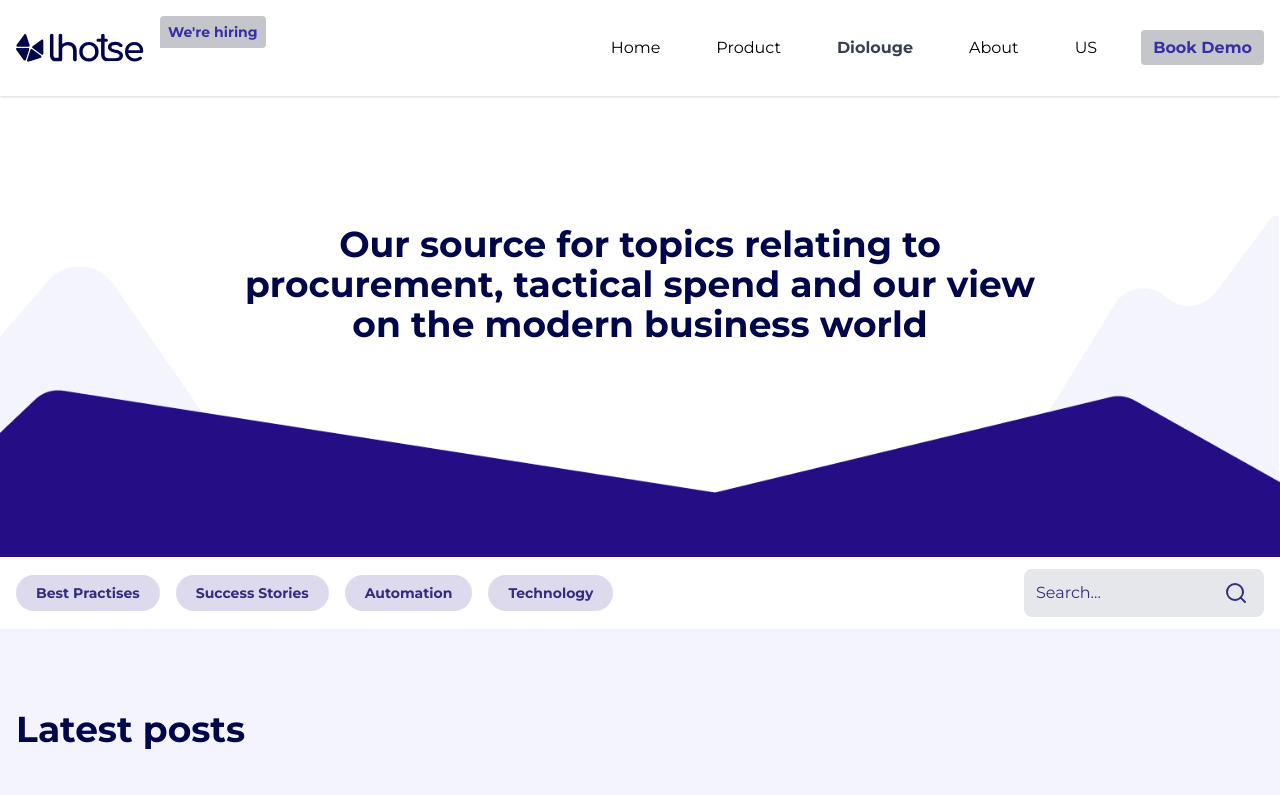
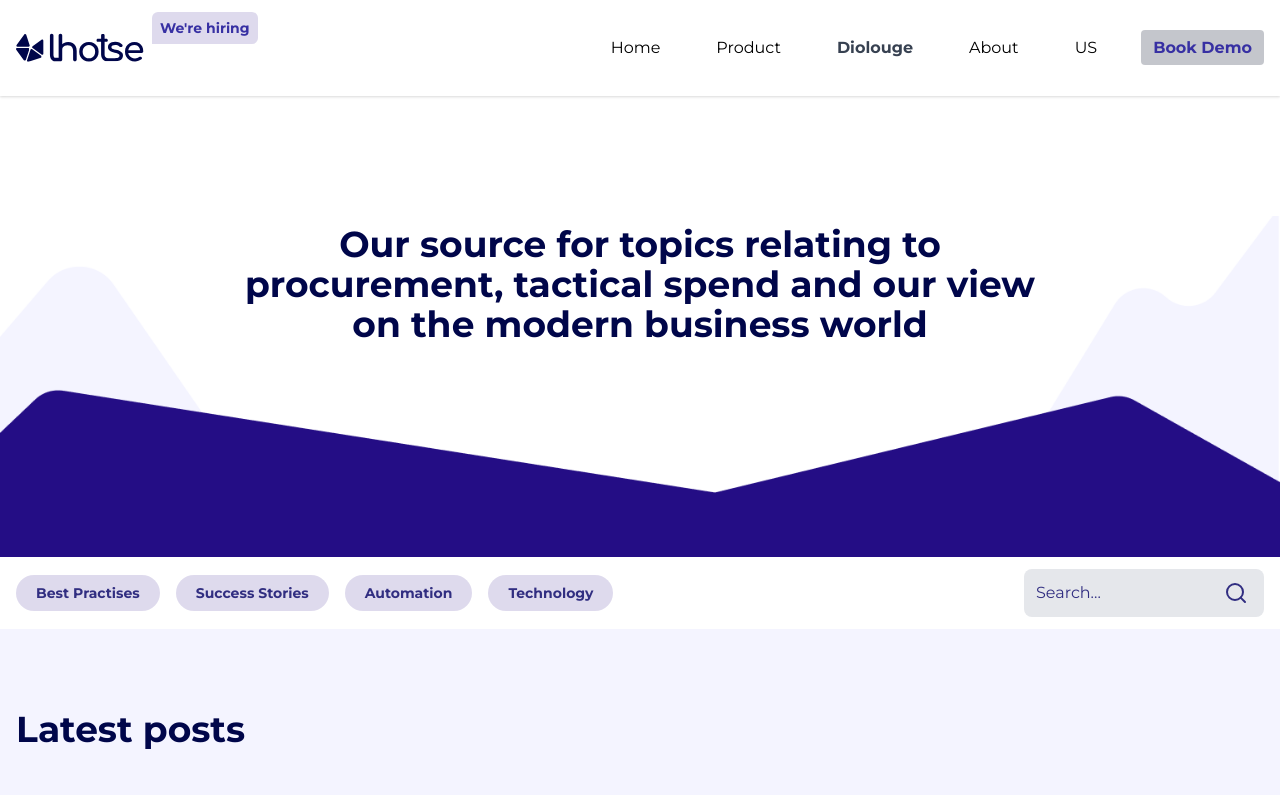
Before and after one commit to akib1997/lhoste, a Next.js app: page /diolouge in a window 1280 px wide. Shown: the top 795 px of the page. Built offline with nearby package versions, Linux system fonts and the light colour scheme; grey boxes are pictures that could not be loaded.

Commit message:
fix wrong background color issue on logo tooltip

```diff
--- a/components/Layout/Navigation.js
+++ b/components/Layout/Navigation.js
@@ -23,7 +23,10 @@ export default function Header() {
                   alt="logo"
                   className="h-12 sm:w-32 w-24"
                 />
-                <div className="sm:px-2 px-1 sm:py-1 font-bold text-indigo-800 bg-gray-500 bg-opacity-40 transition-all rounded rounded-bl-none absolute top-0 left-28 sm:-top-2 sm:left-36">
+                <div
+                  className="sm:px-2 px-1 sm:py-1 font-bold text-indigo-800 bg-opacity-40 rounded-md rounded-bl-none absolute top-0 left-24 sm:-top-3 sm:left-32 ml-2"
+                  style={{ backgroundColor: "rgba(36, 13, 133, 0.15)" }}
+                >
                   <span className="whitespace-nowrap text-xs sm:text-sm">
                     We're hiring
                   </span>
```
